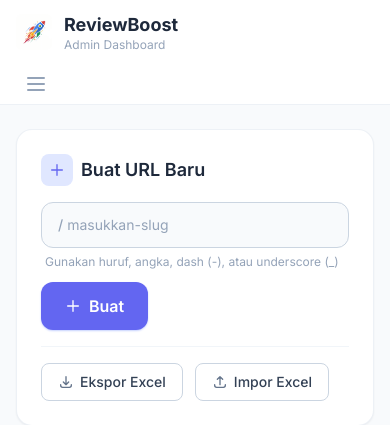
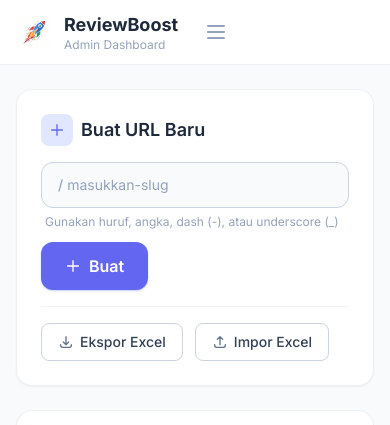
Before and after one commit to SetiyoPramono/web-manajemen-url, a CodeIgniter 4 app: the page made by app/Views/admin_dashboard.php in a window 390 px wide. Shown: the top 425 px of the page. Run offline with PHP 8.4 and a stand-in for CodeIgniter, Linux system fonts and the light colour scheme; the template is opened without the code that fills it, so the values that code supplies are empty; some libraries are stand-ins or nearby versions.

Commit message:
style: move mobile hamburger menu next to logo and make dropdown absolute

```diff
--- a/app/Views/admin_dashboard.php
+++ b/app/Views/admin_dashboard.php
@@ -45,6 +45,12 @@
                         <h1 class="text-lg font-bold text-slate-800">ReviewBoost</h1>
                         <p class="text-xs text-slate-400 -mt-0.5">Admin Dashboard</p>
                     </div>
+                    <!-- Mobile Menu Button -->
+                    <button type="button" onclick="document.getElementById('mobile-menu').classList.toggle('hidden')" class="sm:hidden inline-flex items-center justify-center p-1.5 ml-2 rounded-md text-slate-400 hover:text-slate-500 hover:bg-slate-100 focus:outline-none transition-colors">
+                        <svg class="h-6 w-6" stroke="currentColor" fill="none" viewBox="0 0 24 24">
+                            <path stroke-linecap="round" stroke-linejoin="round" stroke-width="2" d="M4 6h16M4 12h16M4 18h16"></path>
+                        </svg>
+                    </button>
                 </div>
                 <!-- Desktop Buttons -->
                 <div class="hidden sm:flex items-center gap-4">
@@ -83,19 +89,11 @@
                     </a>
                 </div>
                 </div>
-                <!-- Mobile Menu Button -->
-                <div class="flex items-center sm:hidden">
-                    <button type="button" onclick="document.getElementById('mobile-menu').classList.toggle('hidden')" class="inline-flex items-center justify-center p-2 rounded-md text-slate-400 hover:text-slate-500 hover:bg-slate-100 focus:outline-none transition-colors">
-                        <svg class="h-6 w-6" stroke="currentColor" fill="none" viewBox="0 0 24 24">
-                            <path stroke-linecap="round" stroke-linejoin="round" stroke-width="2" d="M4 6h16M4 12h16M4 18h16"></path>
-                        </svg>
-                    </button>
-                </div>
             </div>
         </div>
 
         <!-- Mobile Menu Panel -->
-        <div id="mobile-menu" class="hidden sm:hidden border-t border-slate-200">
+        <div id="mobile-menu" class="hidden sm:hidden absolute top-16 left-0 w-full bg-white border-b border-slate-200 shadow-lg z-50">
             <div class="px-2 pt-2 pb-3 space-y-1">
                 <div class="px-3 py-2 text-sm text-slate-500 font-medium">
                     Masuk sebagai: <?= esc(session()->get('username')) ?>
```
Also changed, not shown: app/Views/admin_users.php (+7 -9 lines), app/Views/client_dashboard.php (+7 -9 lines).
